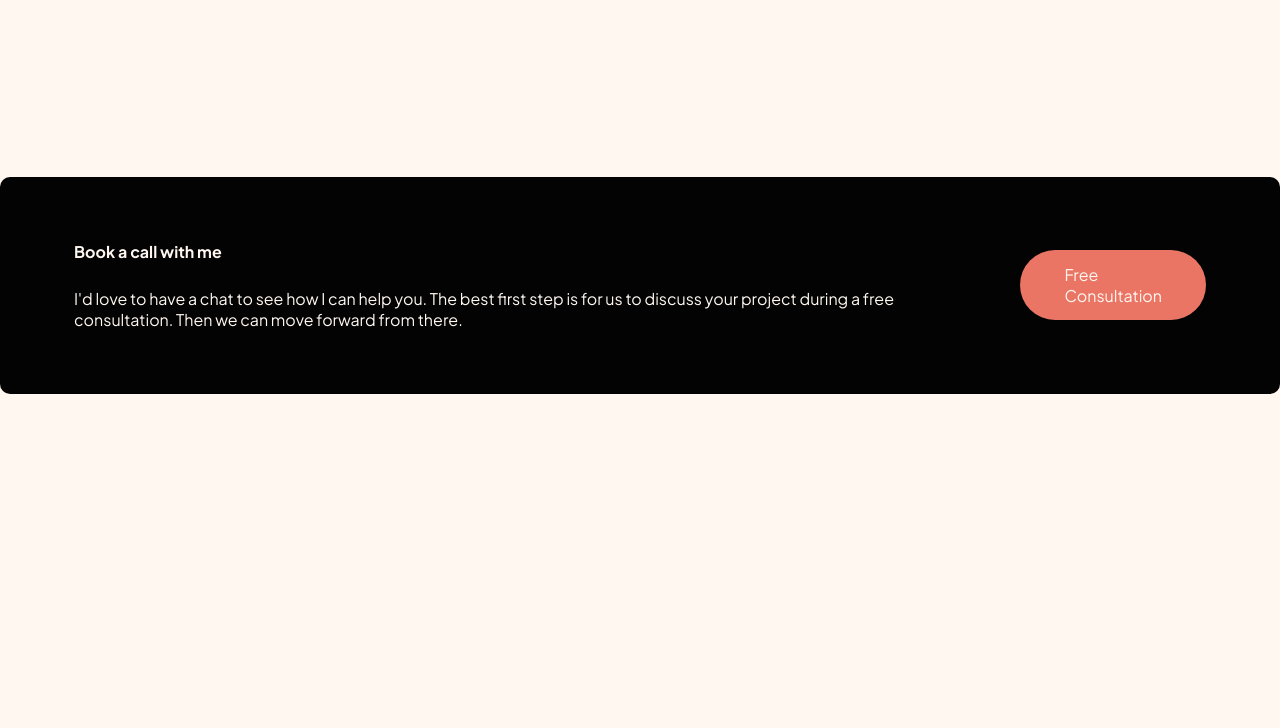
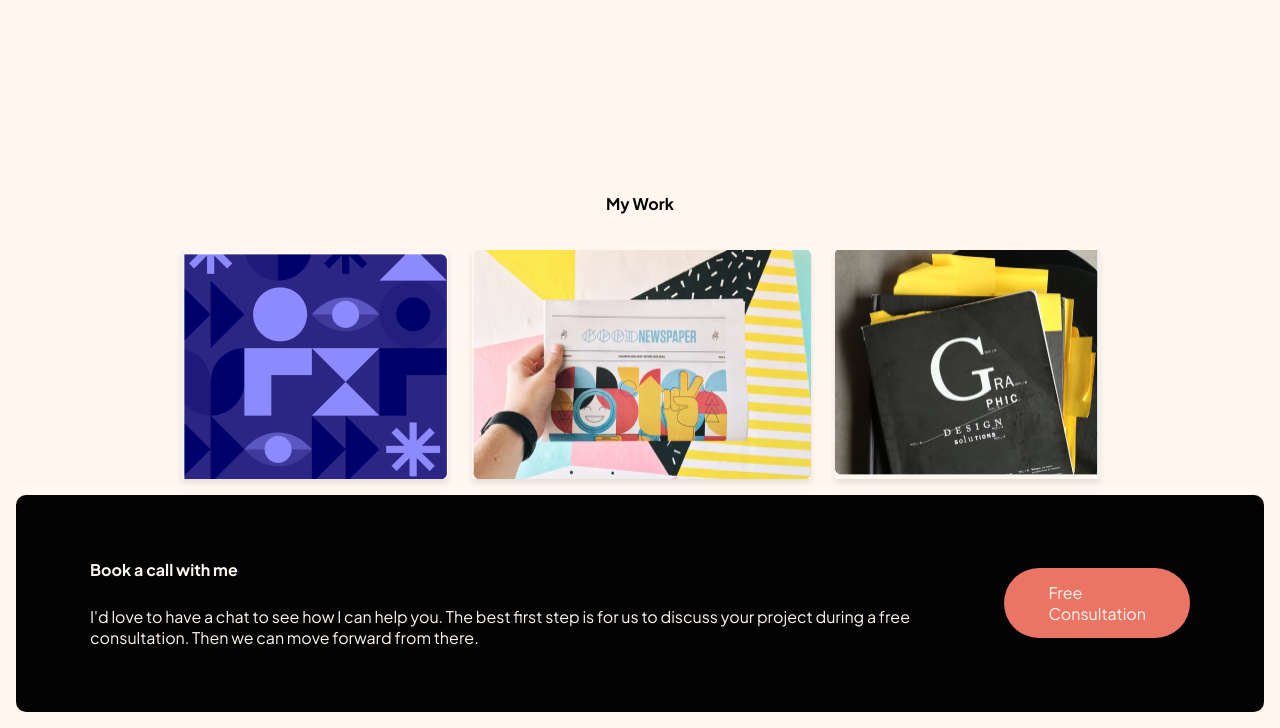
Before and after one commit to emaalmar/Proyecto-Figma, a plain HTML site: page index.html in a window 1280 px wide. Shown: the part 1108-1836 px from the top of the page. Before the commit the page ends 1502 px from the top, so only its background shows below. Drawn offline with Linux system fonts and the light colour scheme.

```diff
--- a/index.html
+++ b/index.html
@@ -86,6 +86,22 @@
       </div>
     </section>
 
+    <section class="circle-picture">
+      <div class="My-work-heading">
+        <h4>My Work</h4>
+      </div>
+
+      <div class="container-picture">
+        <img src="./img/illustration-rombo-blue.PNG" alt="Picture-rombo" />
+
+        <img src="./img/Illustration-paper.PNG" alt="Picture-newspaper" />
+
+        <img
+          src="./img/illustration-graphic-book-solution.PNG"
+          alt="Picture-design-solution" />
+      </div>
+    </section>
+
     <section class="text-book-me">
       <div class="text-book-me-info">
         <h4 class="h2-color-text-book-me">Book a call with me</h4>
--- a/styles.css
+++ b/styles.css
@@ -40,6 +40,8 @@
   padding: 0.875rem 2.812rem;
   border-radius: 1000px;
 }
+
+
 
 .text-content {
   text-align: center;
@@ -251,6 +253,34 @@
   }
 }
 
+
+
+.My-work-heading {
+  text-align: center;
+  padding: 1rem ;
+}
+
+.circle-picture {
+  color: var(--clr-tex-head);
+  display: flex;
+  flex-direction: column;
+  align-items: center;
+  gap: 1.25rem;
+}
+
+.container-picture {
+
+  display: flex;
+  justify-content: center;
+  gap: 1.5rem;
+}
+.container-picture img {
+  width: 100%;
+  height: auto;
+  box-shadow: 0 4px 6px rgba(0, 0, 0, 0.1);
+}
+
+
 .text-book-me {
   background-color: var(--clr-tex-head);
   color: var(--clr-background);
@@ -262,6 +292,7 @@
   flex-direction: space-between;
   align-items: center;
   gap: 1.625rem;
+  margin: 1rem;
 }
 
 .text-book-me-info {
@@ -274,9 +305,6 @@
   color: var(--clr-background);
 }
 
-.text-book-me-description{
-  hyphens: 40;
-}
 
 .button-text-book-me-info {
   background-color: var(--clr-illus);
```
